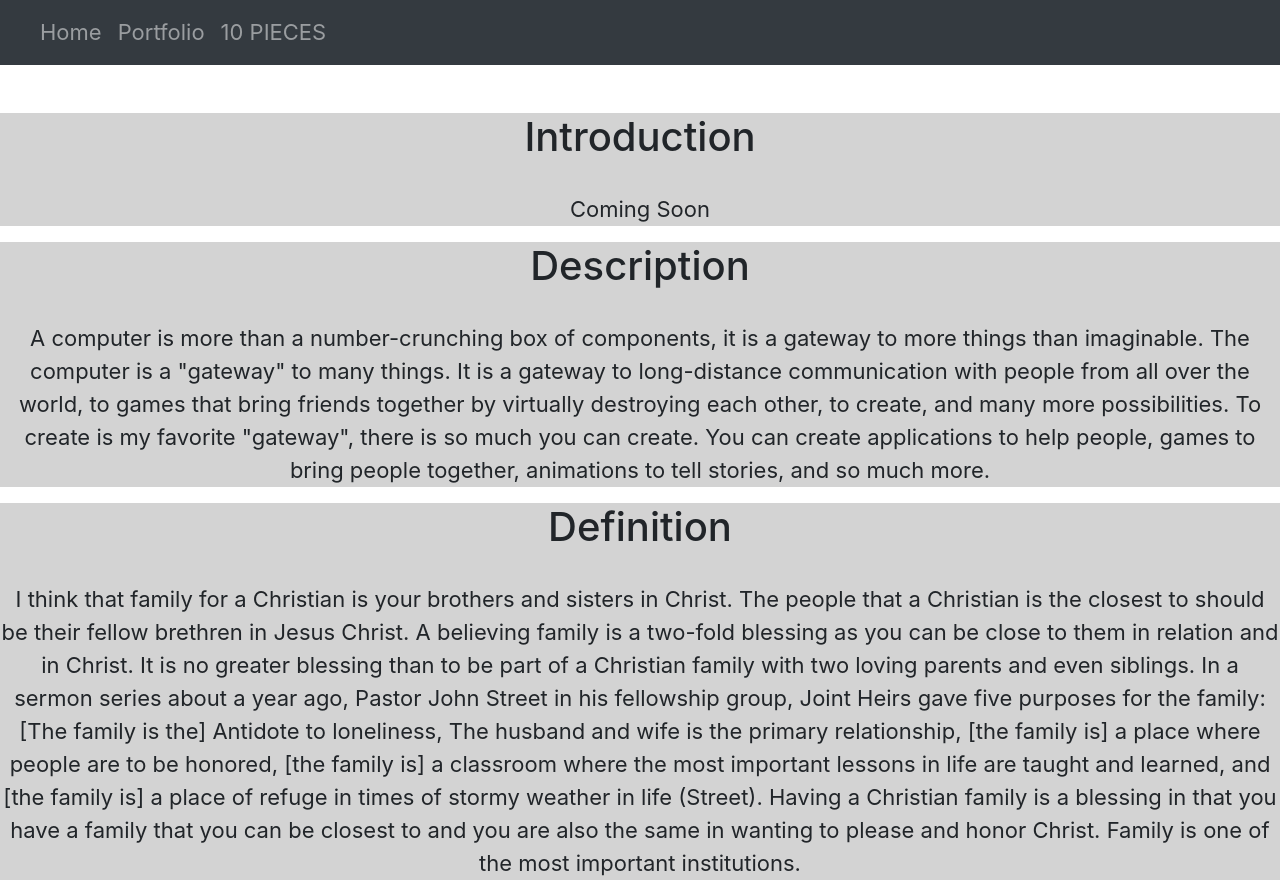
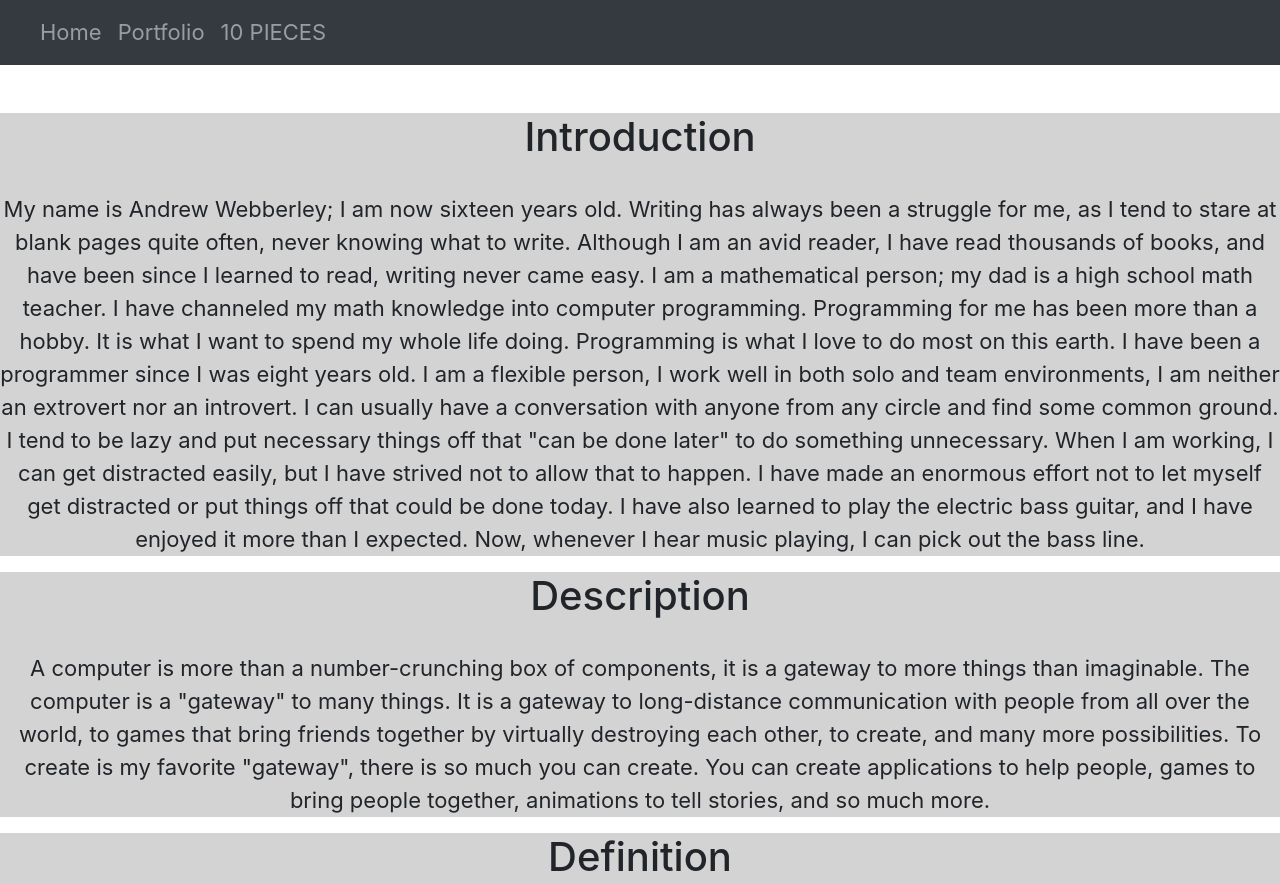
Before and after one commit to Agwebberley/agwebberley.github.io, a plain HTML site: page 10_Pieces.html in a window 1280 px wide. Shown: the top 884 px of the page. Drawn offline with nearby package versions, Linux system fonts and the light colour scheme.

Commit message:
10 Pieces

```diff
--- a/10_Pieces.html
+++ b/10_Pieces.html
@@ -37,8 +37,7 @@
   <h1>Introduction</h1>
   <br>
   <p style="font-size:22px;">
-    Coming Soon
-</p>
+My name is Andrew Webberley; I am now sixteen years old.  Writing has always been a struggle for me, as I tend to stare at blank pages quite often, never knowing what to write.  Although I am an avid reader, I have read thousands of books, and have been since I learned to read, writing never came easy.  I am a mathematical person; my dad is a high school math teacher.  I have channeled my math knowledge into computer programming.  Programming for me has been more than a hobby.  It is what I want to spend my whole life doing.  Programming is what I love to do most on this earth.  I have been a programmer since I was eight years old.  I am a flexible person, I work well in both solo and team environments, I am neither an extrovert nor an introvert.  I can usually have a conversation with anyone from any circle and find some common ground.  I tend to be lazy and put necessary things off that "can be done later" to do something unnecessary.  When I am working, I can get distracted easily, but I have strived not to allow that to happen.  I have made an enormous effort not to let myself get distracted or put things off that could be done today.  I have also learned to play the electric bass guitar, and I have enjoyed it more than I expected.  Now, whenever I hear music playing, I can pick out the bass line. </p>
 </center>
 </article>
 </div>
```
Also changed, not shown: essay.html (renamed from portfolio.html).
